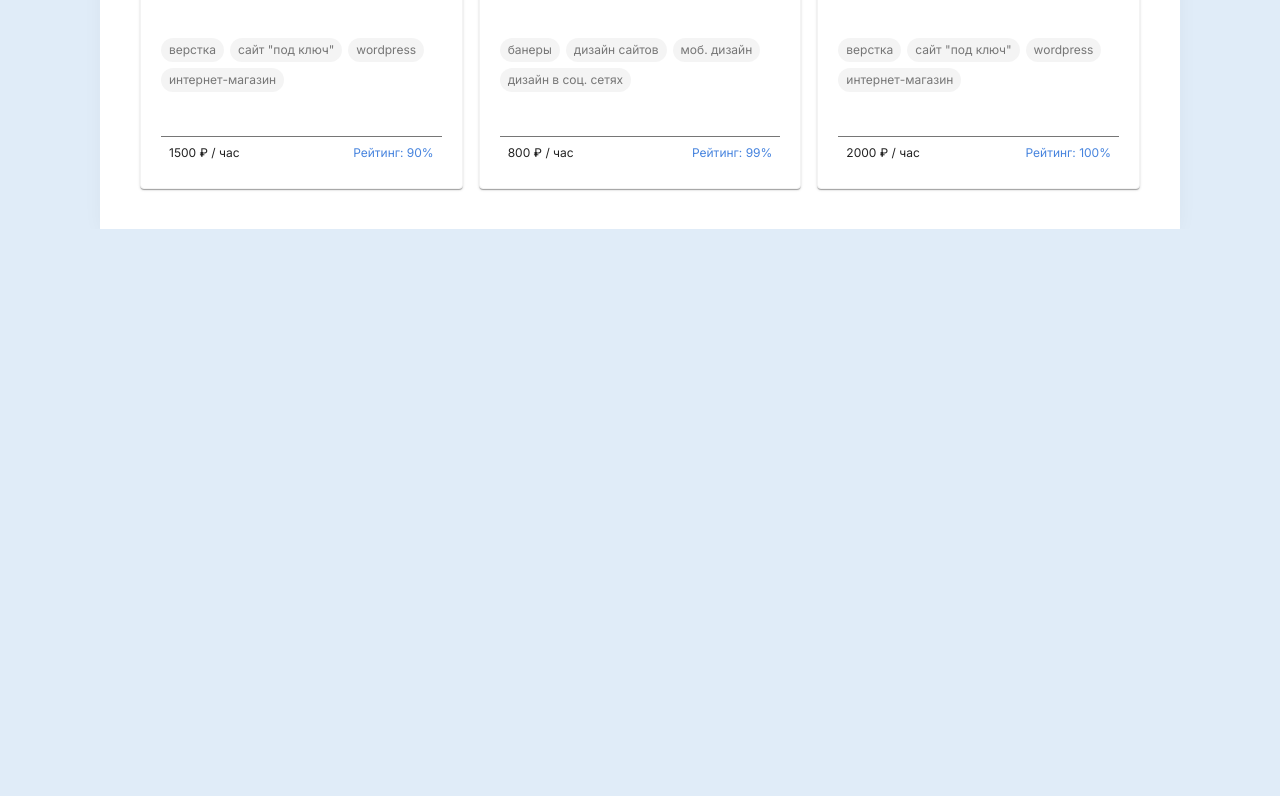
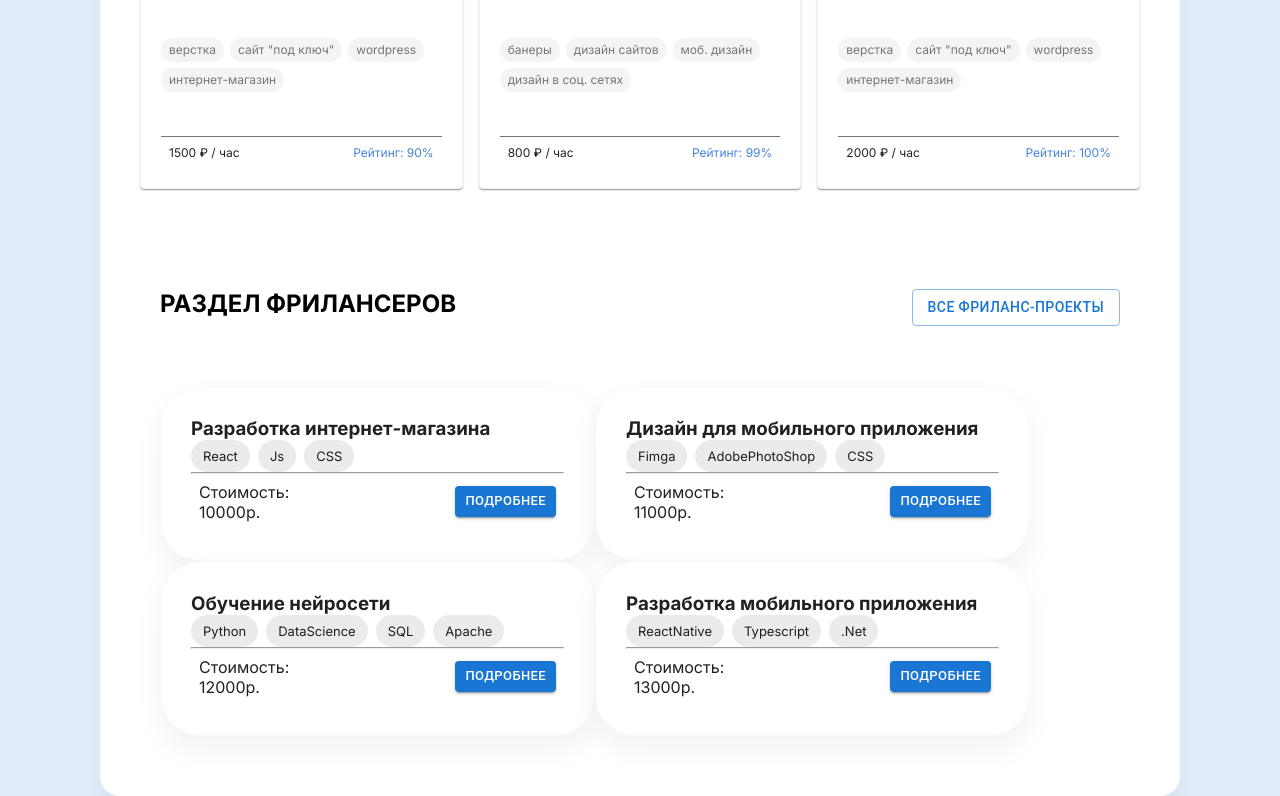
Before and after one commit to Don-Mihai/react-project-03, a React (Create React App) app: page / in a window 1280 px wide. Shown: the part 973-1769 px from the top of the page. Before the commit the page ends 1202 px from the top, so only its background shows below. Built offline with nearby package versions, Linux system fonts and the light colour scheme.

Commit message:
[feat] unite []

```diff
--- a/src/pages/HomeNew/index.tsx
+++ b/src/pages/HomeNew/index.tsx
@@ -2,6 +2,7 @@ import React from 'react';
 import Hero from '../../components/Hero';
 import { Freelancer } from '../../App';
 import CustomersSection from '../../components/CustomersSection';
+import FreelanceSection from '../../components/FreelanceSection';
 
 interface Props {
     freelancers: Freelancer[];
@@ -12,6 +13,7 @@ const Home = ({ freelancers }: Props) => {
         <>
             <Hero />
             <CustomersSection sectionTitle="Раздел заказчиков" buttonText="Все фрилансеры" freelancers={freelancers} />
+            <FreelanceSection />
         </>
     );
 };
```
